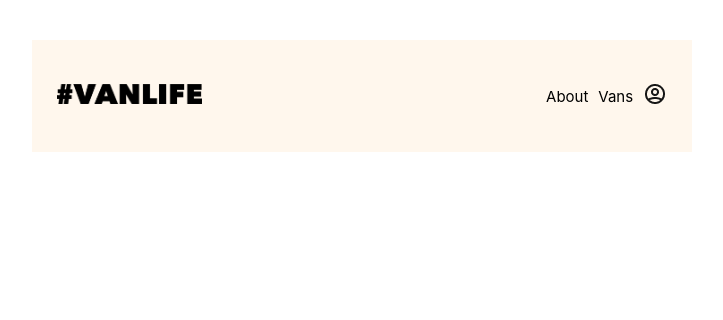
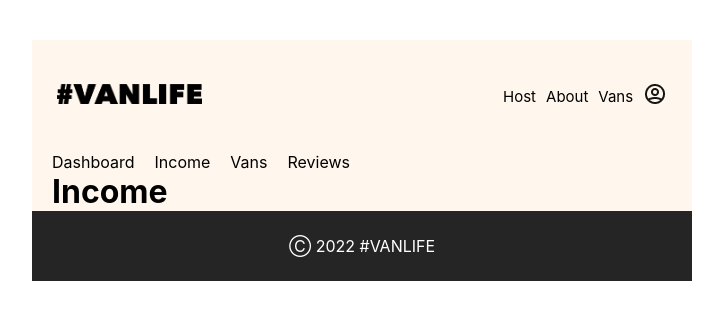
Before and after one commit to DUMBUDIANA/Kambuzuma-team-react, a React (Create React App) app: page /Income in a window 1280 px wide. Before the commit this address had no page. Shown: the top 320 px of the page, without its empty margins (278-1001 px from the left). Built offline with nearby package versions, Linux system fonts and the light colour scheme; a web font is replaced by a local one.

Commit message:
dashboard

```diff
--- a/src/App.css
+++ b/src/App.css
@@ -368,3 +368,42 @@ input{
   display: flex;
   justify-content: center;
 }
+
+
+/* Income section btns */
+
+.header-dashboard {
+  margin-left: 20px;
+}
+.btn-4 {
+  border: none;
+  display: flex;
+  gap: 20px;
+  margin-left: 20px;
+  color: #000;
+}
+
+.btn-4 a {
+  color: #000;
+}
+
+.links-btn {
+  display: flex;
+  flex-direction: column;
+  align-items: flex-start;
+}
+
+
+/* Reviews */
+
+.review-text {
+  font-size: small;
+  color: #4D4D4D;
+  font-weight: 500;
+  margin-left: 10px;
+}
+
+.text-inside {
+  font-weight: 700;
+  text-decoration: underline;
+}
--- a/src/App.js
+++ b/src/App.js
@@ -10,7 +10,8 @@ import logIn from "../src/Images/User circle.png";
 import CreateAcc from "./pages/SignUp";
 import LogIn from './pages/SignIn';
 import Hoss from './pages/Hoss';
-import HostLayout from './components/HostLayout';
+import VansDetails from './pages/VansDetails';
+import HostVans from './components/HostPage/Vans';
 import Dashboard from './components/HostPage/Dashboard';
 import Income from './components/HostPage/Income';
 import Reviews from './components/HostPage/Reviews';
@@ -25,6 +26,7 @@ function App() {
       <header className='Header-main'>
         <Link className="site-logo" to="/"><img src={logo} alt= "logo"className="logo" /></Link>
         <nav>
+        <Link to="/Dashboard" className='links'>Host</Link>
           <Link to="/About" className='links'>About</Link>
           <Link to="/Vans" className='links'>Vans</Link>
            <Link to="/SignIn" className='links'><img src={logIn} alt="login"  className='sign-icon'/></Link>
@@ -35,15 +37,14 @@ function App() {
         <Route path="/" element={<Banner />} />
         <Route path="/About" element={<About />}/>
         <Route path="/Vans" element={<Vans />} />
+        <Route path="/VansDetails" element={<VansDetails />} />
+        <Route path="/Dashboard" element={<Dashboard/>} />
+        <Route path="/Income" element={<Income />} />
+        <Route path="/Reviews" element={<Reviews />} />
+        <Route path="/Hostvans" element={<HostVans />} />
         <Route path="/SignIn" element={<LogIn />} />
         <Route path="/SignUp" element={<CreateAcc />} />
         <Route path="/Hoss" element={<Hoss />} />
-
-        <Route path="host" element={<HostLayout />}>
-            <Route index element={<Dashboard />} />
-            <Route path="income" element={<Income />} />
-            <Route path="reviews" element={<Reviews />} />
-          </Route>
           {/* </Route> */}
       </Routes>
 
--- a/src/components/CardsStructure.js
+++ b/src/components/CardsStructure.js
@@ -26,7 +26,7 @@ const CardsStructure = (props) => {
             </div>
             <div className="button-perday">
               <div style={{ backgroundColor: color }} className="button">
-                <Link to="" >{button}</Link>
+                <Link to="../pages/VansDetails" >{button}</Link>
               </div>
               <div className="perday">
                 <p>{day}</p>
--- a/src/components/HostPage/Dashboard.jsx
+++ b/src/components/HostPage/Dashboard.jsx
@@ -1,9 +1,22 @@
 import React from 'react'
-
+import { Link } from "react-router-dom";
 export default function Dashboard() {
   return (
-    <div>
-        <h1>Dashboard</h1>
+    <div className="cards--width links-btn">
+        <div className="btn-4">
+            <div><a href='/Dashboard'>  Dashboard </a></div>
+            <Link to="/Income" className='links'>Income</Link>
+            <Link to="/HostVans" className='links'>Vans</Link>
+            <Link to="/Reviews" className='links'>Reviews</Link>
+        </div>
+        <h1 className='header-dashboard'>Welcome!</h1>
+
+
+
+
+      <div className="footer">
+        <p>Ⓒ 2022 #VANLIFE</p>
+      </div>
     </div>
-  )
+  );
 }
--- a/src/components/HostPage/Income.jsx
+++ b/src/components/HostPage/Income.jsx
@@ -0,0 +1,23 @@
+import React from 'react'
+import { Link } from "react-router-dom";
+
+export default function Income() {
+  return (
+    <div className="cards--width links-btn">
+    <div className="btn-4">
+        <div><a href='/'>  Dashboard </a></div>
+        <Link to="/Income" className='links'>Income</Link>
+        <Link to="/HostVans" className='links'>Vans</Link>
+        <Link to="/Reviews" className='links'>Reviews</Link>
+    </div>
+    <h1 className='header-dashboard'>Income</h1>
+
+
+
+
+  <div className="footer">
+    <p>Ⓒ 2022 #VANLIFE</p>
+  </div>
+</div>
+  )
+}
--- a/src/components/HostPage/Reviews.jsx
+++ b/src/components/HostPage/Reviews.jsx
@@ -0,0 +1,25 @@
+import React from 'react'
+import { Link } from "react-router-dom";
+
+export default function Reviews() {
+  return (
+    <div className="cards--width links-btn">
+    <div className="btn-4">
+        <div><a href='/'>  Dashboard </a></div>
+        <Link to="/Income" className='links'>Income</Link>
+        <Link to="/HostVans" className='links'>Vans</Link>
+        <Link to="/Reviews" className='links'>Reviews</Link>
+    </div>
+
+    <h1 className='header-dashboard'>Your reviews <span className='review-text'>last <span className='text-inside'>30 days</span></span></h1>
+
+
+
+
+
+  <div className="footer">
+    <p>Ⓒ 2022 #VANLIFE</p>
+  </div>
+</div>
+  )
+}
--- a/src/components/HostPage/Vans.jsx
+++ b/src/components/HostPage/Vans.jsx
@@ -0,0 +1,23 @@
+import React from 'react'
+import { Link } from "react-router-dom";
+
+export default function Vans() {
+  return (
+    <div className="cards--width links-btn">
+    <div className="btn-4">
+        <div><a href='/'>  Dashboard </a></div>
+        <Link to="/Income" className='links'>Income</Link>
+        <Link to="/HostVans" className='links'>Vans</Link>
+        <Link to="/Reviews" className='links'>Reviews</Link>
+    </div>
+    <h1 className='header-dashboard'>Your listed vans</h1>
+
+
+
+
+  <div className="footer">
+    <p>Ⓒ 2022 #VANLIFE</p>
+  </div>
+</div>
+  )
+}
--- a/src/pages/SignIn.js
+++ b/src/pages/SignIn.js
@@ -18,7 +18,7 @@ export default function LogIn() {
         .then((userCredential) => {
             // Signed in
             const user = userCredential.user;
-            navigate("Dashboard")
+            navigate("/Dashboard")
             console.log(user);
             alert('SignIp Succesfully')
         })
--- /dev/null
+++ b/src/pages/VansDetails.js
@@ -0,0 +1,12 @@
+import React from 'react'
+import img from '../Images/alpert-wang-rxQL0ieF_Bs-unsplash 2.png'
+
+function VansDetails() {
+  return (
+    <div>
+      <img src={img} alt='car'/>
+    </div>
+  )
+}
+
+export default VansDetails
```
